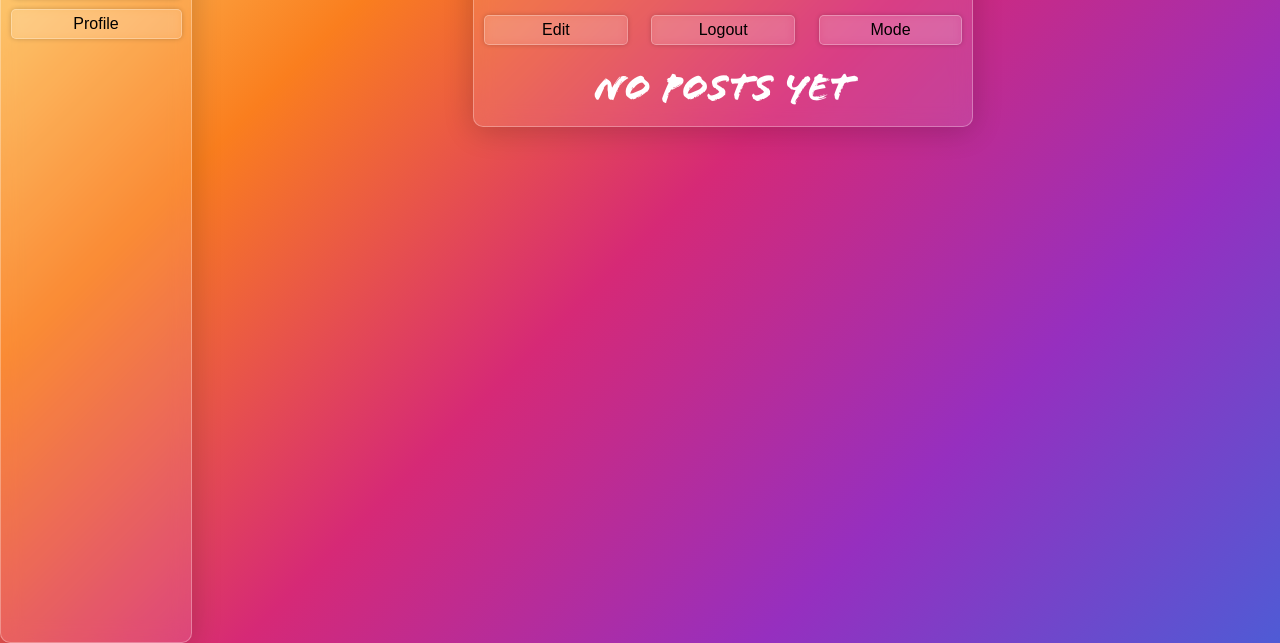
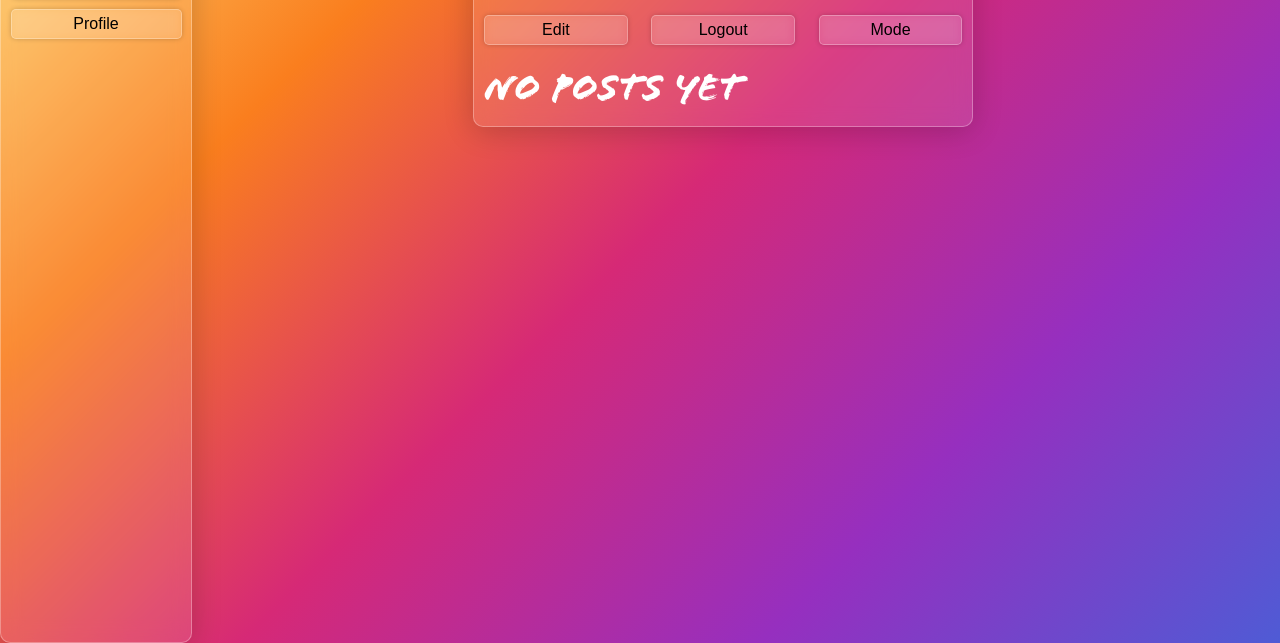
Before and after one commit to Balajiyalamanchili/instagram_clone, a Django app: page /profile/ in a window 1280 px wide. Shown: the part 157-800 px from the top of the page. Run offline with Django 5.2, Linux system fonts and the light colour scheme; the visitor is signed in with stand-in values (Sample User, id 1); data that the repository does not hold is empty; parts of the project's set-up code (start-up, migrations or seed data) failed here and were passed over.

Commit message:
posts justify content part removed

```diff
--- a/accounts/static/accounts/profile.css
+++ b/accounts/static/accounts/profile.css
@@ -77,7 +77,7 @@ h3 {
     align-items: center;
     overflow-y: auto;
     margin-top: 20px;
-    justify-content: center;
+    /* justify-content: center; */
     /* border-top: 2px rgb(255, 255, 255) solid; */
 }
 
```
